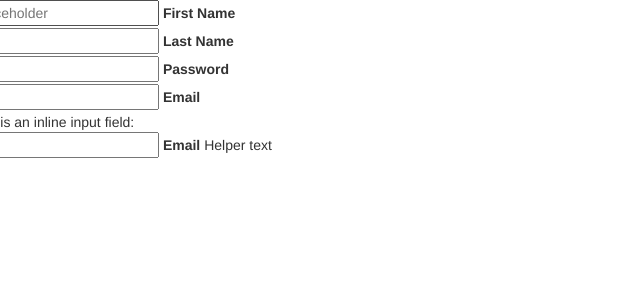
After one commit to Code-Institute-Submissions/brunoroncete-milestone-p3_AugResub, a Flask app: template templates/register.html in a window 1280 px wide. The commit adds this page. Shown: the top 300 px of the page, without its empty margins (0-640 px from the left). Run offline with Flask 2, Linux system fonts and the light colour scheme; the template is opened without the code that fills it, so the values that code supplies are empty; some libraries are stand-ins or nearby versions.

Commit message:
setting api for /register

```diff
--- a/run.py
+++ b/run.py
@@ -12,9 +12,30 @@ app.secret_key = os.environ.get("SECRET_KEY")
 app.config.update(SESSION_COOKIE_SAMESITE="None", SESSION_COOKIE_SECURE=True)
 
 
-"""
-Login
-"""
+@app.route("/register", methods=['POST'])
+def register():
+    myclient = pymongo.MongoClient(url)
+    mydb = myclient["GranTurismo"]
+    mycol = mydb["user"]
+    jsonreq = request.get_json()
+    print(jsonreq)
+
+    existing_user = mycol.find_one({"username": jsonreq["username"]})
+    print(existing_user)
+
+    if existing_user:
+        return "username already exists"
+
+    req = {"username": jsonreq["username"], "password": jsonreq["password"]}
+
+    x = mycol.insert_one(req)
+
+    print(x.inserted_id)
+
+
+    return "Successful registration"
+
+
 
 
 @app.route("/login", methods=['POST', 'GET'])
@@ -24,11 +45,11 @@ def login():
     mycol = mydb["user"]
 
     jsonreq = request.get_json()
-    req = {"Username": jsonreq["Username"], "Password": jsonreq["Password"]}
+    req = {"username": jsonreq["username"], "password": jsonreq["password"]}
     for x in mycol.find(req):
-        session["Username"] = jsonreq["Username"]
-        session["Password"] = jsonreq["Password"]
-        print(session["Username"])
+        session["username"] = jsonreq["username"]
+        session["password"] = jsonreq["password"]
+        print(session["username"])
         return "Login succeed"
 
     return abort(404)
@@ -36,9 +57,9 @@ def login():
 
 @app.route("/logout")
 def logout():
-    if "Username" in session:
-        session.pop("Username")
-        print(session("Username"))
+    if "username" in session:
+        session.pop("username")
+        print(session("username"))
     return "Logged out"
 
 @app.route("/states", methods=['GET', 'POST'])
@@ -57,8 +78,6 @@ def get_states():
 Opening server on port 5000
 """
 if __name__ == "__main__":
-    app.run(
-        host=os.environ.get("IP"),
-        port=int(os.environ.get("PORT")),
-        debug=True,
-    )
+    app.run(host=os.environ.get("IP"),
+            port=int(os.environ.get("PORT")),
+            debug=True)
--- a/templates/base.html
+++ b/templates/base.html
@@ -9,24 +9,33 @@
     <link rel="stylesheet" href="https://cdnjs.cloudflare.com/ajax/libs/twitter-bootstrap/3.3.7/css/bootstrap.min.css">
     <link rel="stylesheet" href="https://cdnjs.cloudflare.com/ajax/libs/font-awesome/5.15.4/css/all.min.css">
     <link rel="stylesheet" href="assets/css/style.css">
+
+    {% block styles %}
+    {% endblock %}
+
     <title>Title</title>
 </head>
 
 <body>
     {% block content %}
-    {% endblock %}
+  <header>
     <nav>
         <div class="nav-wrapper">
-            <a href="#" class="brand-logo">Logo</a>
+            <a href="{{ url_for('index') }}" class="brand-logo">Logo</a>
             <ul id="nav-mobile" class="right hide-on-med-and-down">
-                <li><a href="login.html">Sass</a></li>
-                <li><a href="badges.html">Components</a></li>
-                <li><a href="collapsible.html">JavaScript</a></li>
-            </ul>
+                <li><a href="#">Login</a></li>
+                <li><a href="#">Components</a></li>
+                <li><a href="{{ url_for('register') }}">Register</a></li>
+                </ul>
         </div>
     </nav>
+</header>
+
+    {% endblock %}
     <script src="https://cdnjs.cloudflare.com/ajax/libs/jquery/3.5.1/jquery.min.js"></script>
     <script src="https://cdnjs.cloudflare.com/ajax/libs/twitter-bootstrap/3.3.7/js/bootstrap.min.js"></script>
+    {% block scripts %}
+    {% endblock %}
 </body>
 
 </html>
--- /dev/null
+++ b/templates/register.html
@@ -0,0 +1,41 @@
+{% extends "base.html" %}
+{% block content %}
+
+<div class="row">
+    <form class="col s12">
+      <div class="row">
+        <div class="input-field col s6">
+          <input placeholder="Placeholder" id="first_name" type="text" class="validate">
+          <label for="first_name">First Name</label>
+        </div>
+        <div class="input-field col s6">
+          <input id="last_name" type="text" class="validate">
+          <label for="last_name">Last Name</label>
+        </div>
+      </div>
+        <div class="row">
+        <div class="input-field col s12">
+          <input id="password" type="password" class="validate">
+          <label for="password">Password</label>
+        </div>
+      </div>
+      <div class="row">
+        <div class="input-field col s12">
+          <input id="email" type="email" class="validate">
+          <label for="email">Email</label>
+        </div>
+      </div>
+      <div class="row">
+        <div class="col s12">
+          This is an inline input field:
+          <div class="input-field inline">
+            <input id="email_inline" type="email" class="validate">
+            <label for="email_inline">Email</label>
+            <span class="helper-text" data-error="wrong" data-success="right">Helper text</span>
+          </div>
+        </div>
+      </div>
+    </form>
+  </div>
+
+  {% endblock %}
```
Also changed, not shown: app.py (+19 -2 lines).
